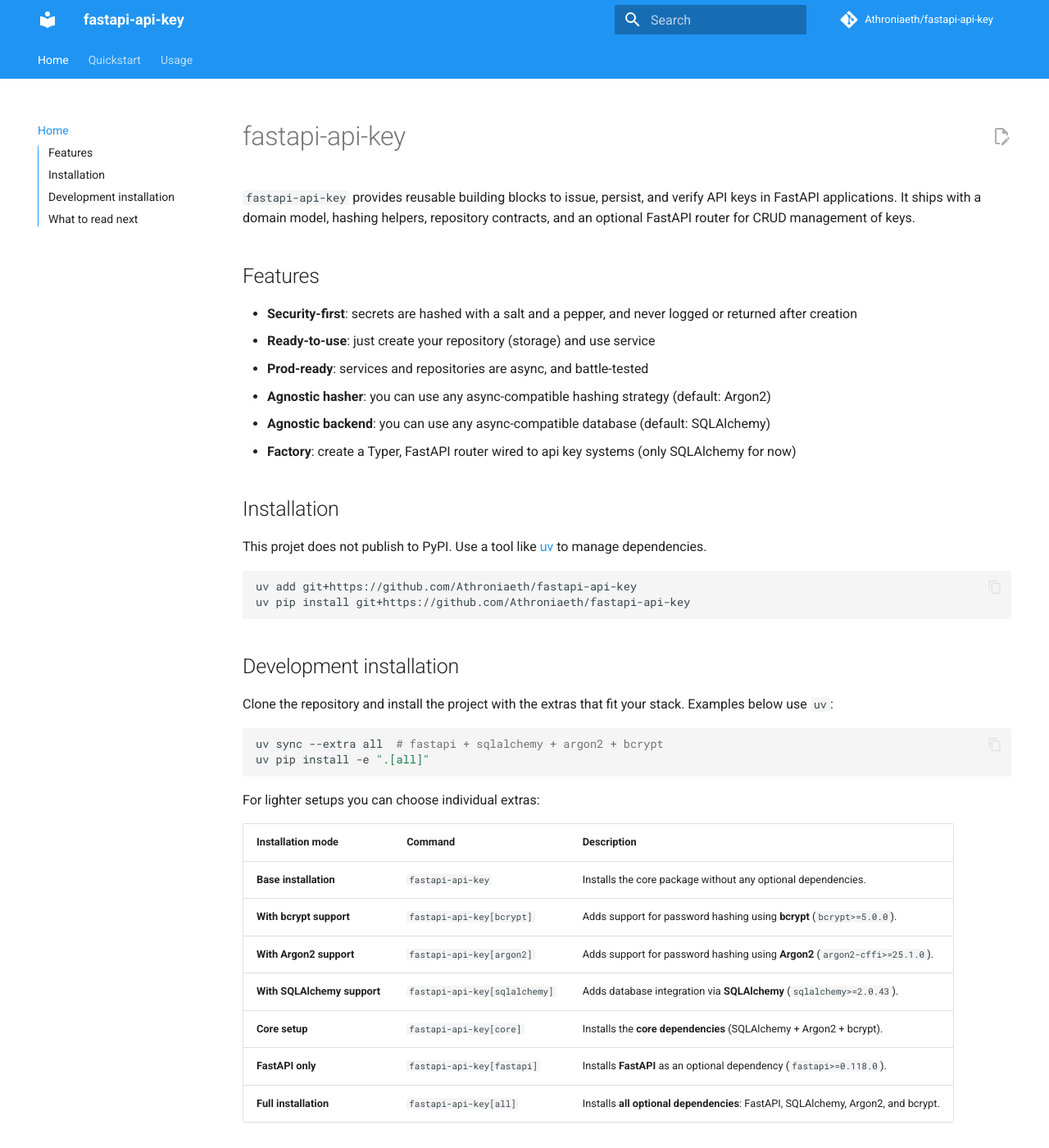
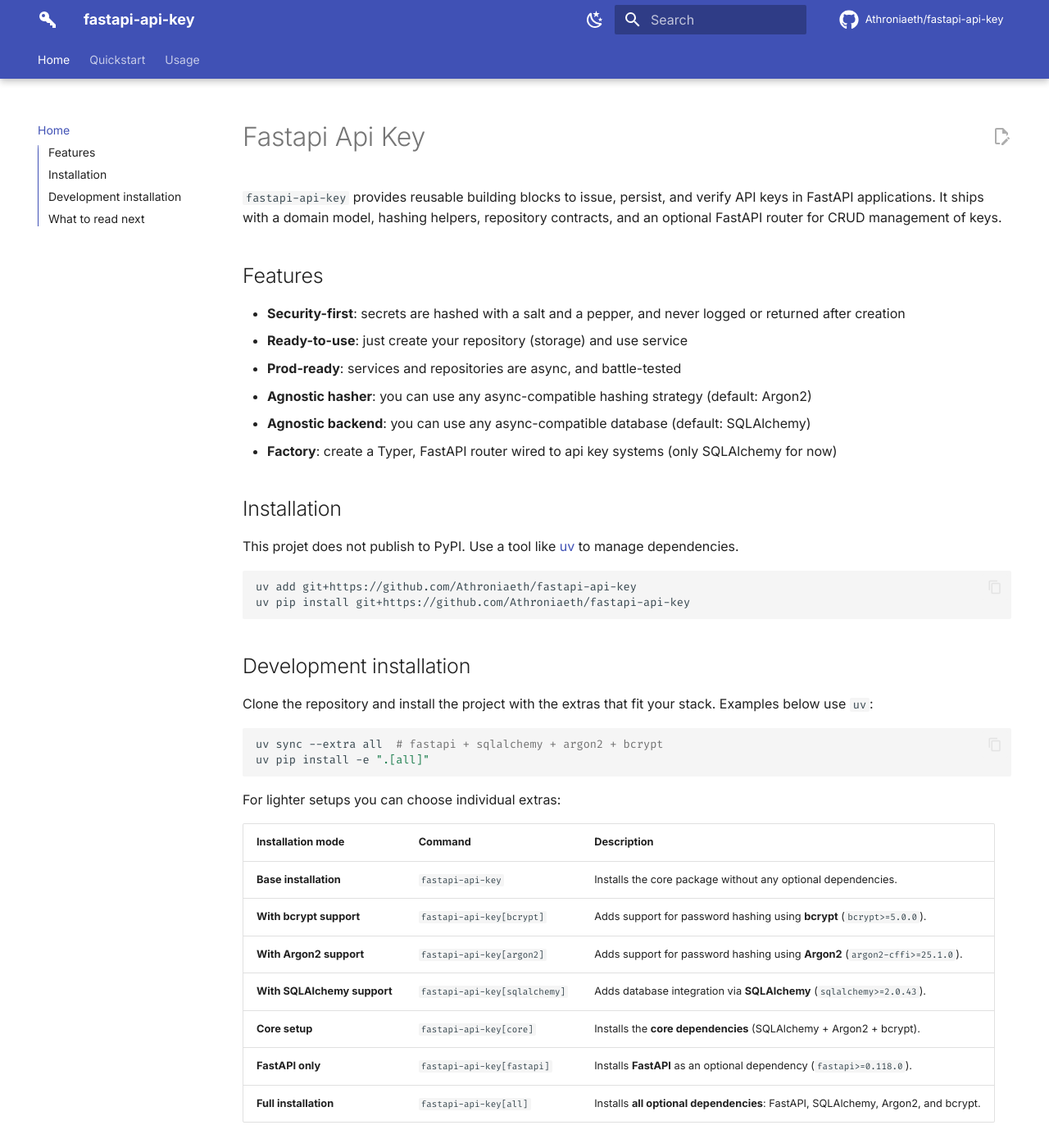
Before and after one commit to Athroniaeth/fastapi-api-key, an MkDocs documentation site: the page built from docs/index.md, in a window 1280 px wide and 1400 px high. Shown: the whole window at 82% size. Built offline with MkDocs 1.6.1 and Material for MkDocs 9.7.7, drawn with Linux system fonts in a browser that asks for light colours; comment, search, counter and statistics services are not loaded.

Commit message:
docs(mkdocs): improves the visuals and colors of the docs

```diff
--- a/docs/index.md
+++ b/docs/index.md
@@ -1,4 +1,4 @@
-# fastapi-api-key
+# Fastapi Api Key
 
 `fastapi-api-key` provides reusable building blocks to issue, persist, and verify API keys in FastAPI applications. It
 ships with a domain model, hashing helpers, repository contracts, and an optional FastAPI router for CRUD management of
--- a/mkdocs.yml
+++ b/mkdocs.yml
@@ -5,19 +5,40 @@
 repo_name: Athroniaeth/fastapi-api-key
 theme:
   name: material
+  language: en
+  font:
+    text: "Inter"
+    code: "Fira Code"
+  icon:
+    logo: material/key-variant
+    repo: fontawesome/brands/github
   features:
     - navigation.tabs
+    - navigation.tabs.sticky
     - navigation.top
     - navigation.sections
     - navigation.expand
+    - navigation.footer
     - toc.integrate
+    - toc.follow
+    - search.highlight
+    - search.suggest
     - content.code.copy
     - content.code.annotate
     - content.action.edit
   palette:
     - scheme: default
-      primary: blue
-      accent: deep orange
+      primary: indigo
+      accent: deep purple
+      toggle:
+        icon: material/weather-night
+        name: Switch to dark mode
+    - scheme: slate
+      primary: deep purple
+      accent: indigo
+      toggle:
+        icon: material/weather-sunny
+        name: Switch to light mode
 markdown_extensions:
   - admonition
   - def_list
```
